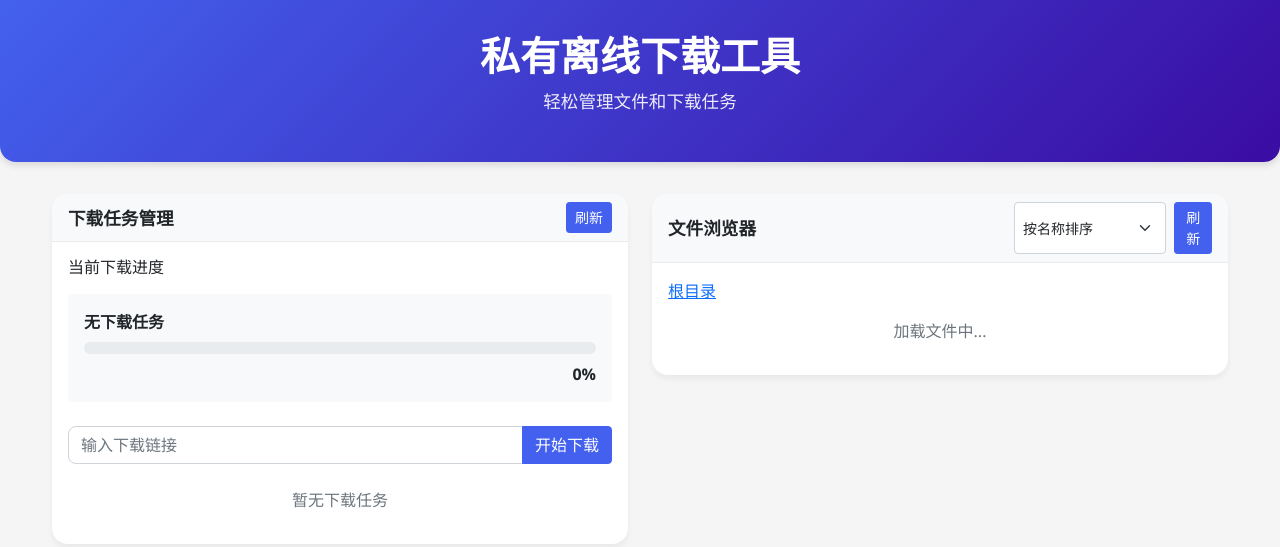
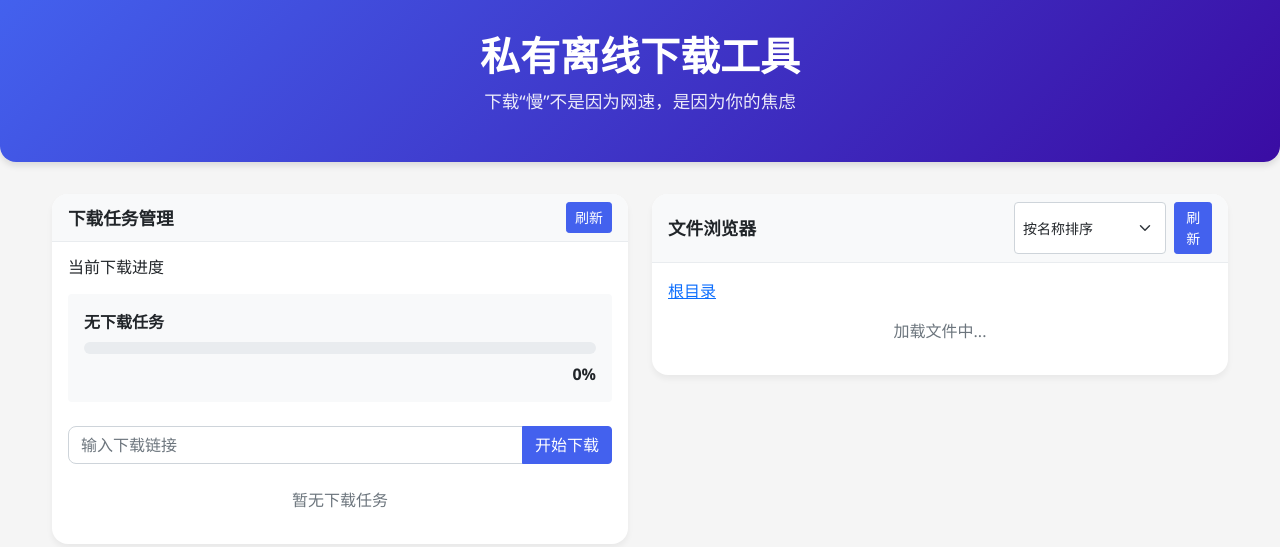
Before and after one commit to lp130510/Offline-downloader, a plain HTML site: page offline-downloader/static/index.html in a window 1280 px wide. Drawn offline with nearby package versions, Linux system fonts and the light colour scheme; no server answers.

Commit message:
下载“慢”不是因为网速，是因为你的焦虑

```diff
--- a/offline-downloader/static/index.html
+++ b/offline-downloader/static/index.html
@@ -222,7 +222,7 @@
     <div class="header text-center">
         <div class="container">
             <h1>私有离线下载工具</h1>
-            <p>轻松管理文件和下载任务</p>
+            <p>下载“慢”不是因为网速，是因为你的焦虑</p>
         </div>
     </div>
 
```
